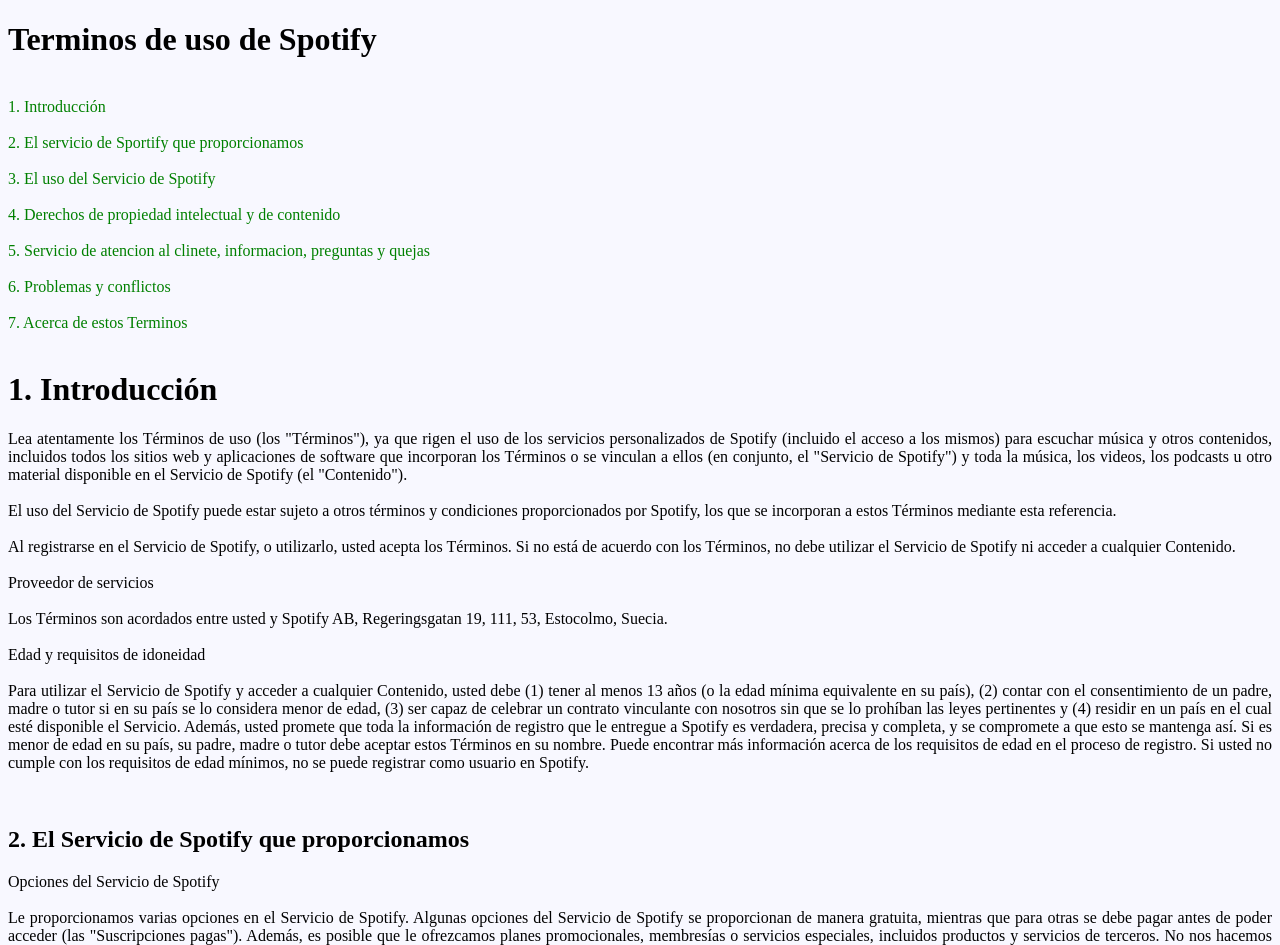
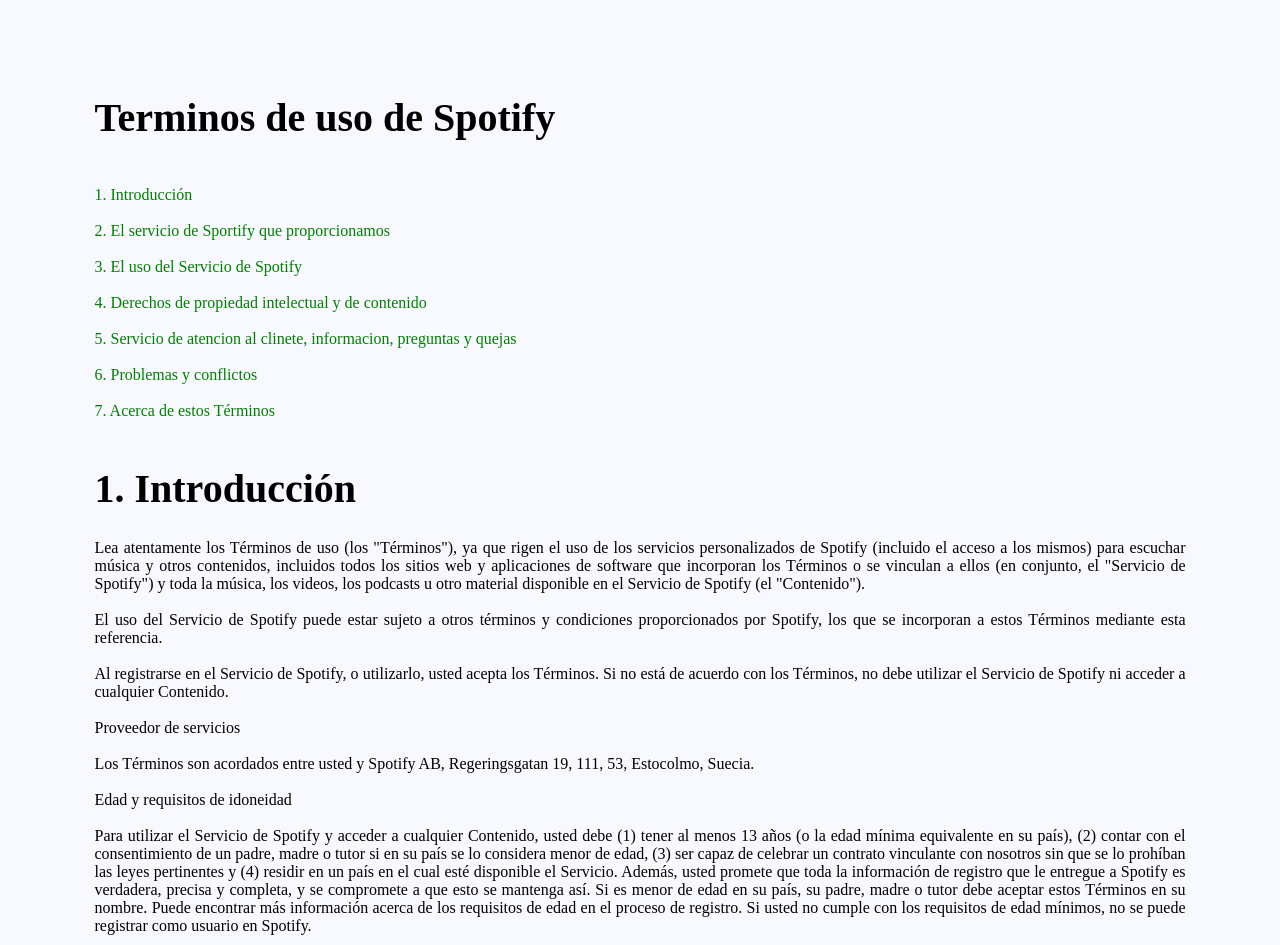
Before and after one commit to dxnte1234/Practica_maquetado_1, a plain HTML site: page index.html in a window 1280 px wide. Shown: the top 945 px of the page. Drawn offline with Linux system fonts and the light colour scheme.

Commit message:
index.html

```diff
--- a/index.html
+++ b/index.html
@@ -6,9 +6,10 @@
     <meta name = "content" = "dante">
     <meta name="viewport" content="width=device-width, initial-scale=1.0">
 <style>
-    body { background-color: ghostwhite;}
+    body { background-color: ghostwhite; margin: 2.5cm;}
     p {text-align:justify;}
     a {text-decoration:solid; color:green}
+    h1 {font-size: 2.5em; font-weight:bold}
 </style>
 </head>
 <body>
@@ -25,7 +26,7 @@
    <br><br>
    <a href="https://www.spotify.com/mx/legal/end-user-agreement/#6-problemas-y-conflictos">6. Problemas y conflictos</a>
    <br><br>
-   <a href="https://www.spotify.com/mx/legal/end-user-agreement/#7-acerca-de-estos-t%C3%A9rminos">7. Acerca de estos Terminos</a>
+   <a href="https://www.spotify.com/mx/legal/end-user-agreement/#7-acerca-de-estos-t%C3%A9rminos">7. Acerca de estos Términos</a>
    <br><br>
 
     <h1>1. Introducción</h1>
```
